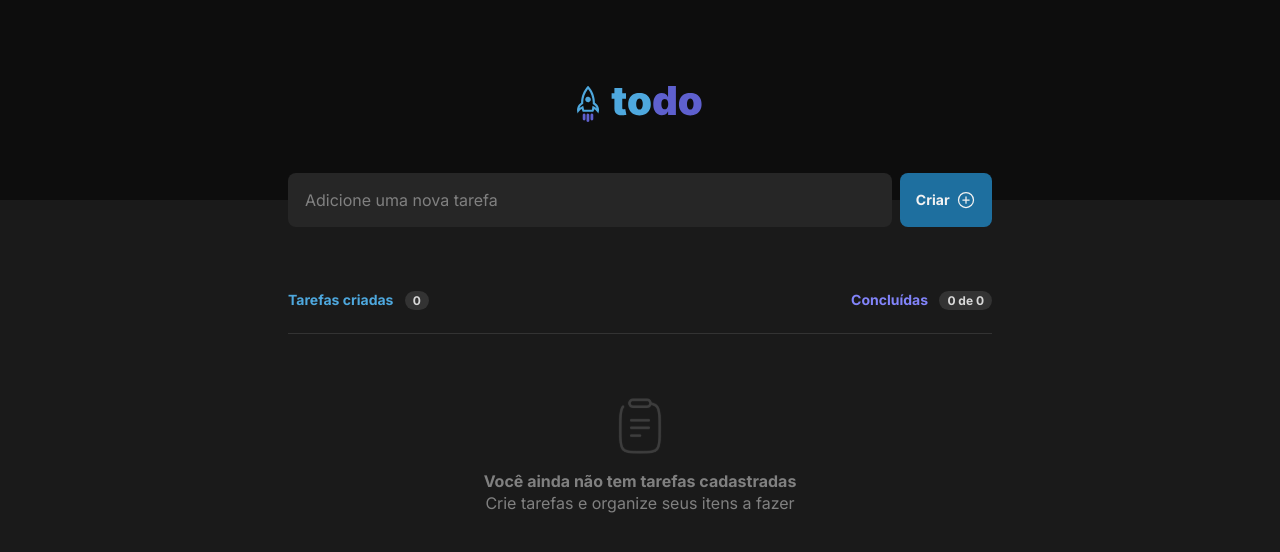
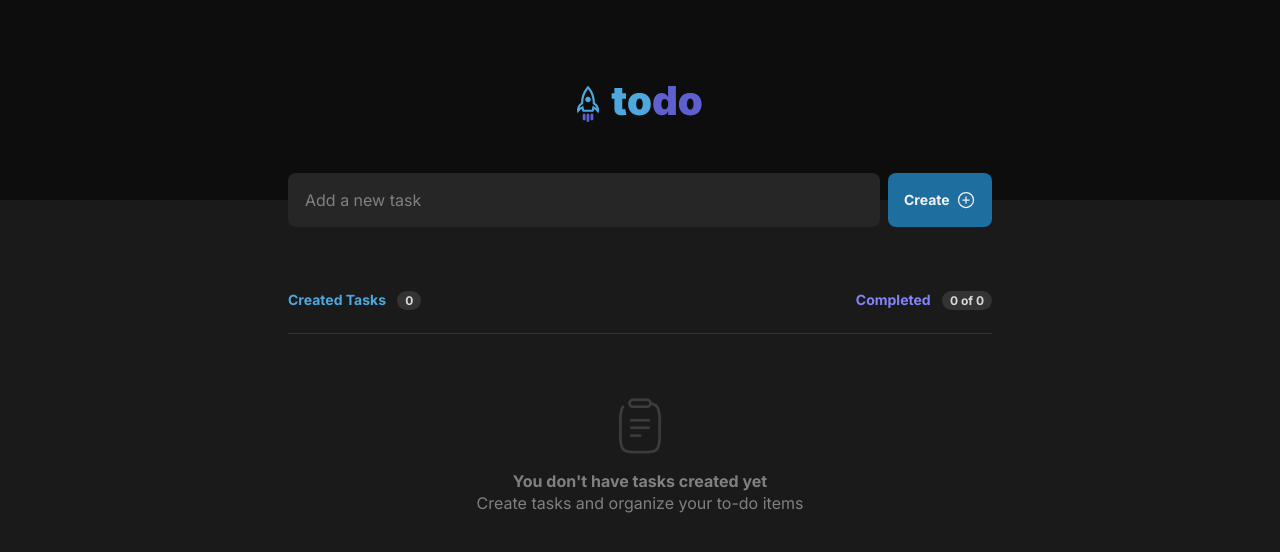
Before and after one commit to matheus-neves/ignite-todo-challenge, a React (Vite) app: page / in a window 1280 px wide. Shown: the top 552 px of the page. Built offline with nearby package versions, Linux system fonts and the light colour scheme.

Commit message:
chore: change the language to english

```diff
--- a/src/components/FormAddTask/index.tsx
+++ b/src/components/FormAddTask/index.tsx
@@ -21,12 +21,12 @@ export function FormAddTask({ onAddTask }: FormAddTaskProps) {
   return (
     <FormContainer>
       <input
-        placeholder='Adicione uma nova tarefa'
+        placeholder='Add a new task'
         value={value}
         onChange={(e) => setValue(e.target.value)}
       />
       <button type='submit' onClick={handleAddTask}>
-        Criar
+        Create
         <PlusCircle size={20} />
       </button>
     </FormContainer>
--- a/src/components/TaskList/index.tsx
+++ b/src/components/TaskList/index.tsx
@@ -9,8 +9,6 @@ export function TaskList() {
 
   const handleAddTask = useCallback(
     (value: string) => {
-      console.log(value);
-
       setTasks([
         ...tasks,
         {
@@ -26,7 +24,6 @@ export function TaskList() {
   const handleDeleteTask = useCallback(
     (taskId: number) => {
       const filteredTasks = tasks.filter((task) => task.id !== taskId);
-
       setTasks(filteredTasks);
     },
     [tasks],
@@ -63,22 +60,22 @@ export function TaskList() {
       <FormAddTask onAddTask={handleAddTask} />
       <header>
         <TaskCounter>
-          Tarefas criadas <span>{tasks.length}</span>
+          Created Tasks <span>{tasks.length}</span>
         </TaskCounter>
         <TaskCounter color='purple'>
-          Concluídas{' '}
+          Completed{' '}
           <span>
-            {counterTasksDone} de {tasks.length}
+            {counterTasksDone} of {tasks.length}
           </span>
         </TaskCounter>
       </header>
 
       {!tasks?.length && (
         <EmptyTaskBox>
-          <img src={ClipboardIcon} alt='Ícone de prancheta' />
+          <img src={ClipboardIcon} alt='Clipboard Icon' />
           <div>
-            <strong>Você ainda não tem tarefas cadastradas</strong>
-            <p>Crie tarefas e organize seus itens a fazer</p>
+            <strong>You don't have tasks created yet</strong>
+            <p>Create tasks and organize your to-do items</p>
           </div>
         </EmptyTaskBox>
       )}
```
